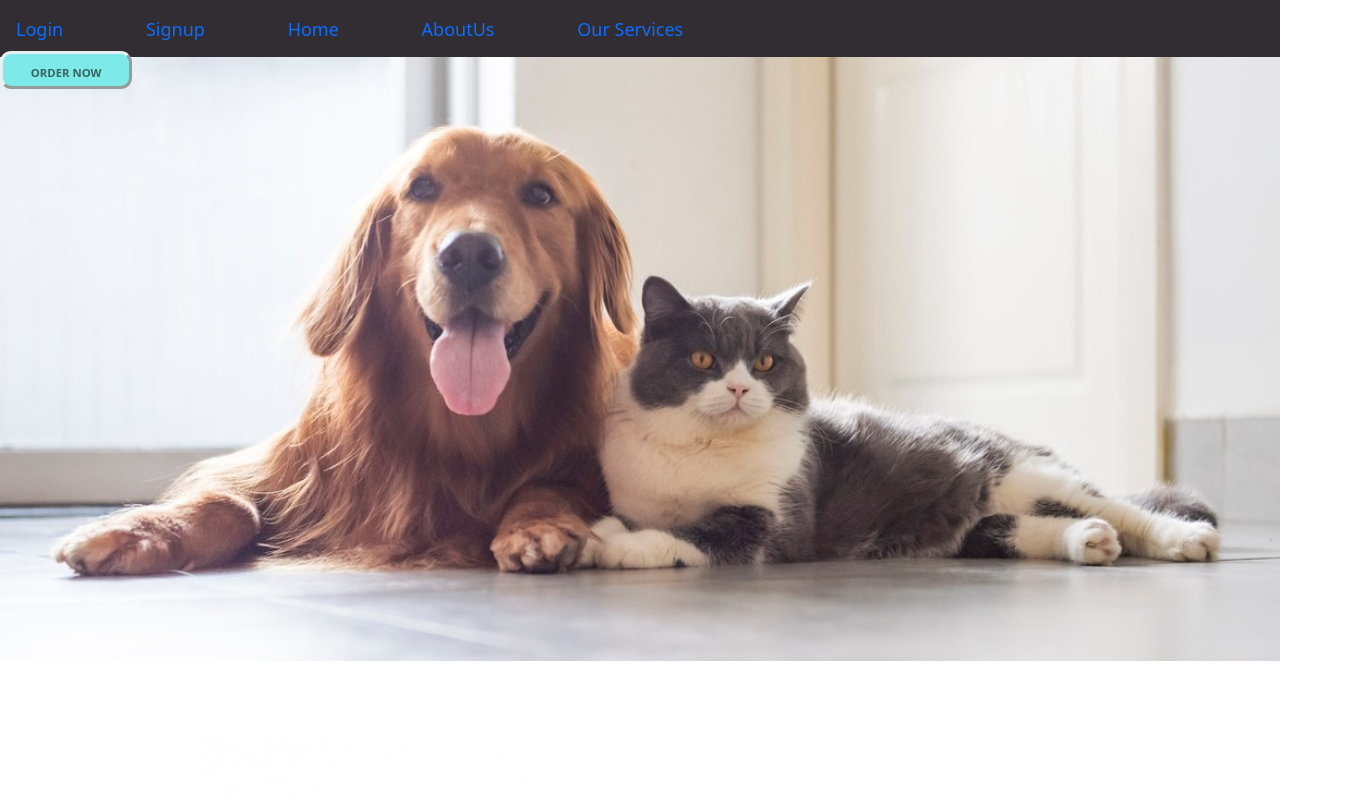
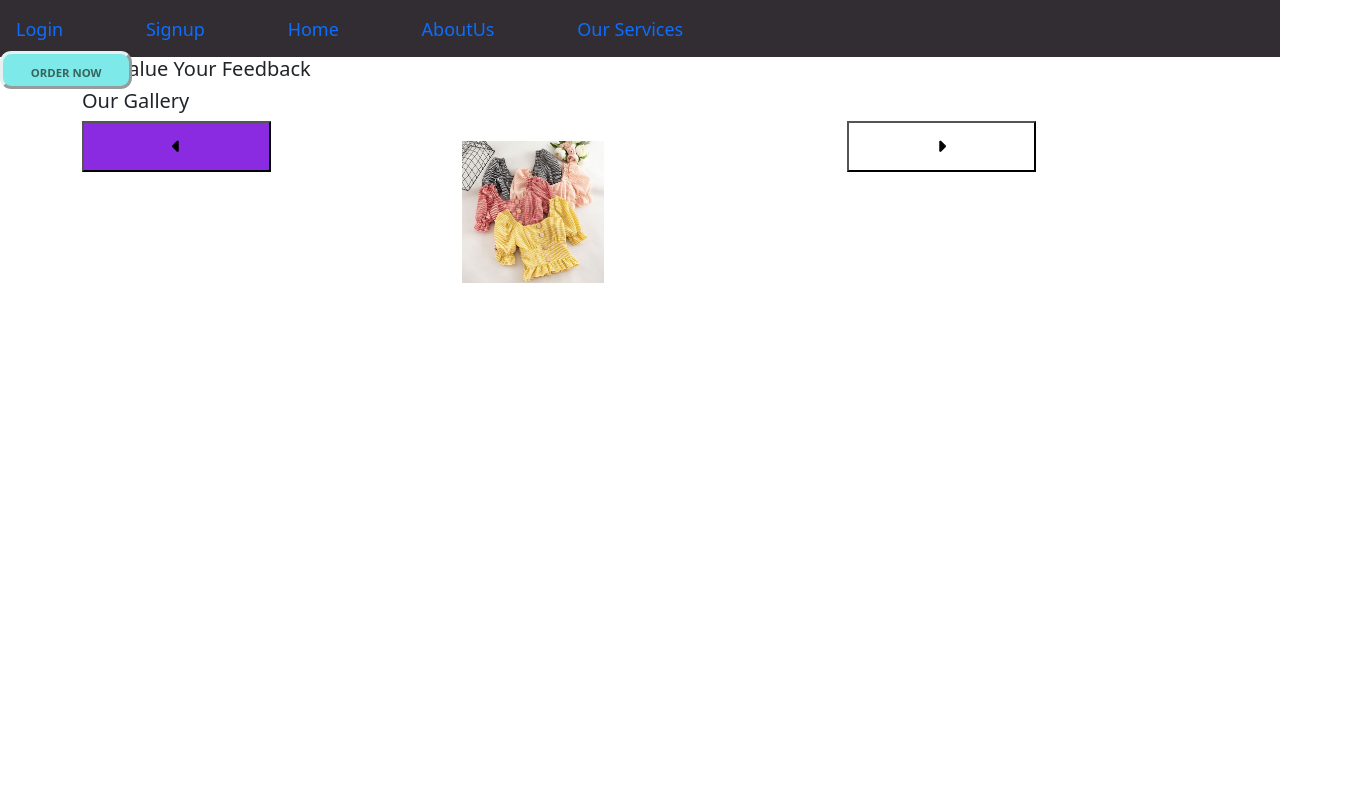
Before and after one commit to shashikadilhani/Fashion-Store-Frontend, a React app: page /cloths in a window 1280 px wide. Shown: the top 800 px of the page, 1345 px wide, since content can reach past the window. Built offline with nearby package versions, Linux system fonts and the light colour scheme; no server answers.

Commit message:
Add image gallery

```diff
--- a/src/App.js
+++ b/src/App.js
@@ -1,23 +1,21 @@
 // import React from 'react';
 import { BrowserRouter as Router, Route, Switch } from 'react-router-dom';
 import { Container, Row, Col } from "react-bootstrap";
-// import './App.css';
 import AppNavbar from './AppNavbar';
-// import Login from './Auth/Login/login';
 import Auth from './Auth/Signup/Auth'
-// import Signup from './Auth/Signup/Auth';
 import Home from './Home/Home';
 import men from './item/men';
 import women from './item/women';
 import kids from './item/kids';
 import adult from './Our Services/ourservices';
-// import Party from './item/party';
 import Party from './aboutus/aboutus';
 
 import blouse from './womenitemtypes/blouse';
 import saree from './womenitemtypes/saree';
 
 import 'bootstrap/dist/css/bootstrap.min.css';
+
+import Cloths from './Our Services/cloths'
 //slack
 // import "slick-carousel/slick/slick.css";
 // import "slick-carousel/slick/slick-theme.css";
@@ -196,6 +194,10 @@ class App extends React.Component {
                 <Route path="/woman" exact component={women} />
                 <Route path="/adult" exact component={adult} />
                 <Route path="/party" exact component={Party} />
+
+                <Route path="/cloths" exact component={Cloths} />
+
+
                 <Route path="/our_services" exact component={Service} />
 
                 <Route path="/blouse" exact component={blouse} />
--- a/src/Our Services/cloths.js
+++ b/src/Our Services/cloths.js
@@ -3,16 +3,74 @@ import React, {Component } from 'react';
 import { makeStyles } from '@material-ui/core/styles';
 import Paper from '@material-ui/core/Paper';
 import Grid from '@material-ui/core/Grid';
-import { Container, Row, Col } from 'reactstrap';
+// import { Container, Row, Col } from 'reactstrap';
+import { Container, Form, Row, Col } from 'react-bootstrap';
 import Aux from '../Auxx';
+
+import gal1 from '../assets/blouse.jpg';
+import gal2 from '../assets/saree.jpg';
+import gal3 from '../assets/blouse.jpg';
+import gal4 from '../assets/blouse.jpg';
+import './gallery.css';
 
 
 class Cloths extends Component{
 
+    state = {
+        index: 0,
+        picList: [gal1, gal2,gal3, gal4]
+      }
+
+      onClickNext= () => {
+          if (this.state.index + 1 === this.state.picList.length ){
+              this.setState({
+                  index: 0
+                })
+            } else {
+                this.setState({
+                    index: this.state.index + 1
+                })
+            }
+
+          }
+          onClickPrevious= () => {
+            if (this.state.index - 1 === -1 ){
+                this.setState({
+                    index: this.state.picList.length - 1
+                  })
+              } else {
+                  this.setState({
+                      index: this.state.index - 1
+                  })
+              }
+            }
+
   render() {
     return (
 
-         <div>jhwefkh</div>
+        <Container className="feedback-container">
+                <Row>
+                    <h5>We Value Your Feedback</h5>
+                    <h5>Our Gallery</h5>
+                </Row>
+                <Row>
+                    <Col>
+                    <button className="btn1" onClick={this.onClickPrevious}> <i class="fa fa-caret-left" aria-hidden="true"></i> </button>
+                    </Col>
+                    <Col>
+                    <div className="gallery-div">
+
+                    <img src={this.state.picList[this.state.index]} style={{"maxHeight":"40%","maxWidth":"40%"}} /> <br/>
+
+                </div>
+                    </Col>
+                    <Col>
+                    <button style={{"margin-left":"5px", "fontSize":"18px"}} onClick={this.onClickNext}> <i class="fa fa-caret-right" aria-hidden="true"></i></button>
+
+                    </Col>
+
+                </Row>
+        </Container>
 
     // <Grid className="mengrid" direction='row' container  >
 
--- /dev/null
+++ b/src/Our Services/gallery.css
@@ -0,0 +1,14 @@
+.gallery-div{
+    padding-top: 20px;
+    padding-bottom: 20px;
+}
+
+.gallery-button {
+    padding-top: 10px;
+}
+
+.btn1{
+    font-size: 18px ;
+    padding-top: 10px;
+    background-color: blueviolet;
+}
--- a/src/Our Services/ourservices.css
+++ b/src/Our Services/ourservices.css
@@ -11,14 +11,13 @@
     width: 80mm;
     margin-left: 10mm;
     margin-top: 10mm;
-    height: 150mm;
+    height: 120mm;
     /* border-style: solid; */
     box-shadow: blueviolet;
     box-shadow: 3mm;
     border-width: 0.2mm;
     box-shadow: 0 4px 8px 0 rgba(0, 0, 0, 0.2), 0 6px 20px 0 rgba(0, 0, 0, 0.19);
-    /* border-radius: 2mm; */
-    /* border-color: rgb(38, 145, 172); */
+    text-align: center;
 }
 
 
--- a/src/Our Services/ourservices.js
+++ b/src/Our Services/ourservices.js
@@ -2,7 +2,6 @@ import React, { Component } from 'react';
 import Grid from '@material-ui/core/Grid';
 import './ourservices.css';
 import { Link } from 'react-router-dom';
-import Cloths from './cloths';
 
 class Services extends Component {
     render () {
@@ -37,7 +36,7 @@ class Services extends Component {
 
                                     Find lots of pets and give your love for them !
                                      </div>
-                                     <Link to="/services" className="read-more">Read More</Link>
+                                     <Link to="/cloths" className="read-more">Read More</Link>
 
                             </Grid>
 
@@ -51,6 +50,7 @@ class Services extends Component {
 
                                     Find all accosseries for good prices!
                                     </div>
+                                    <Link to="/services" className="read-more">Read More</Link>
                             </Grid>
 
                             <Grid className="os21">
@@ -62,6 +62,7 @@ class Services extends Component {
 
                                     Keep your pets healthy!
                                     </div>
+                                    <Link to="/services" className="read-more">Read More</Link>
                             </Grid>
 
                             <Grid className="os21">
@@ -73,6 +74,7 @@ class Services extends Component {
 
                                     Keep happy smile of your pet!
                                     </div>
+                                    <Link to="/cloths" className="read-more">Read More</Link>
                             </Grid>
 
                     </Grid>
@@ -87,6 +89,7 @@ class Services extends Component {
 
                                     we are available!
                                     </div>
+                                    <Link to="/services" className="read-more">Read More</Link>
                             </Grid>
 
                             <Grid className="os21">
@@ -98,6 +101,7 @@ class Services extends Component {
                                                                      and take good care of them.<br></br>
                                     Help them and join with us!
                                     </div>
+                                    <Link to="/services" className="read-more">Read More</Link>
                             </Grid>
 
                             <Grid className="os21">
@@ -109,6 +113,7 @@ class Services extends Component {
 
                                     Keep your pets with us!
                                     </div>
+                                    <Link to="/services" className="read-more">Read More</Link>
                             </Grid>
 
                     </Grid>
```
